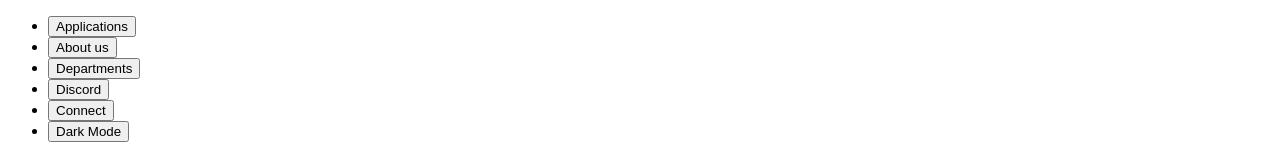
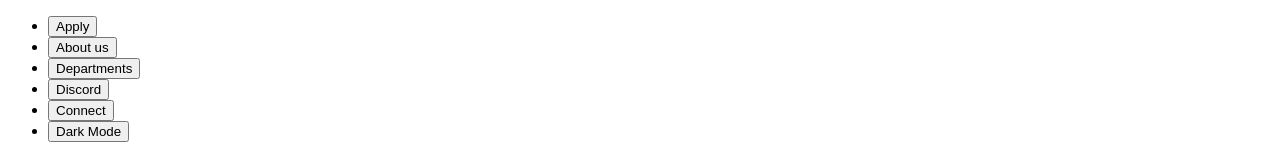
Before and after one commit to PattysDevelopment/EastCoastRP, a Next.js app: page / in a window 1280 px wide. Shown: the top 156 px of the page. Built offline with nearby package versions, Linux system fonts and the light colour scheme.

Commit message:
tweak: changed application to apply

```diff
--- a/components/Navbar.jsx
+++ b/components/Navbar.jsx
@@ -28,7 +28,7 @@ export const Navbar = () => {
               passHref
             >
               <button className="btn btn-ghost">
-              Applications
+              Apply
               </button>
             </Link>
           </li>
```
Also changed, not shown: afterdownload.txt (added).
